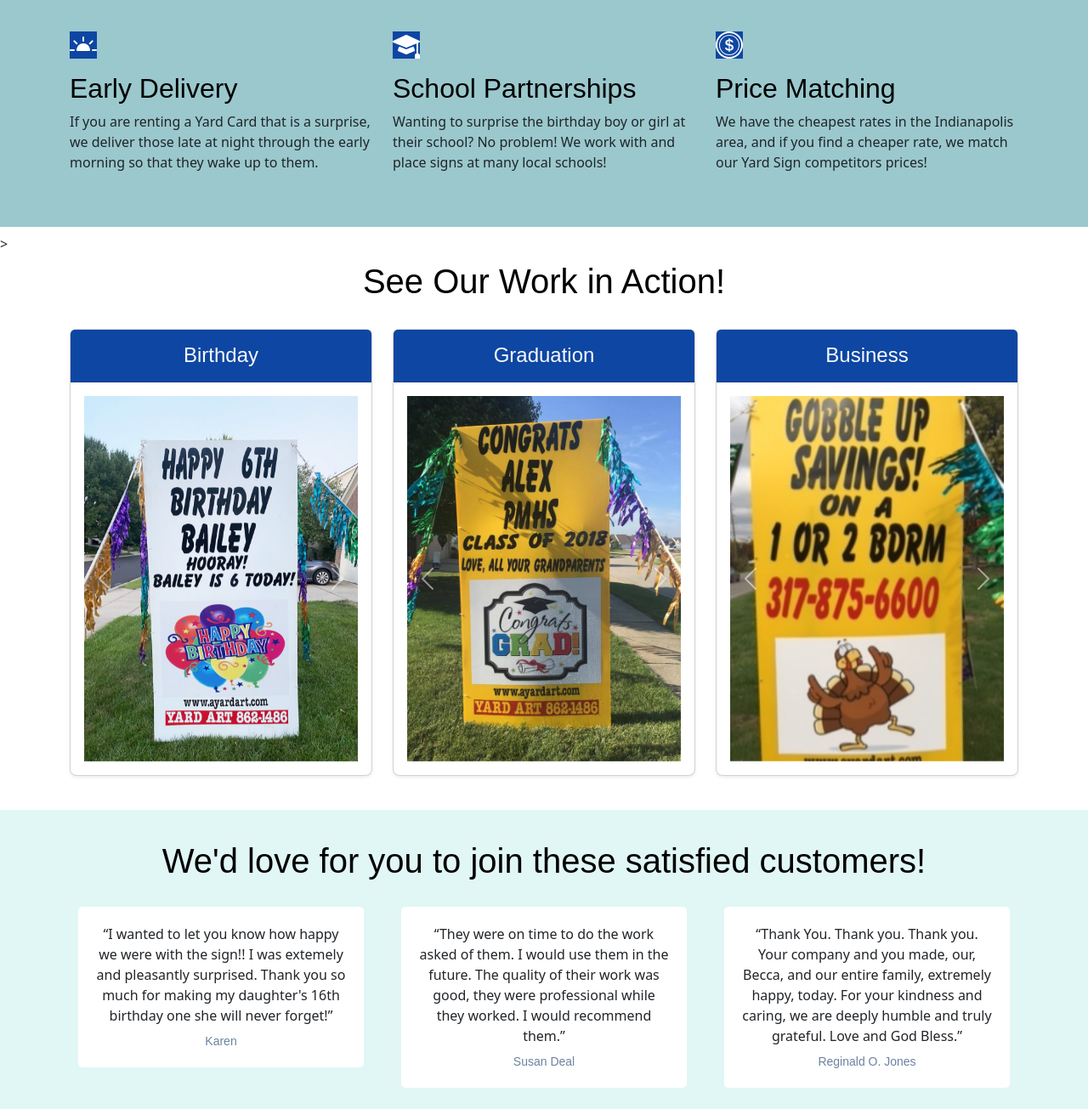
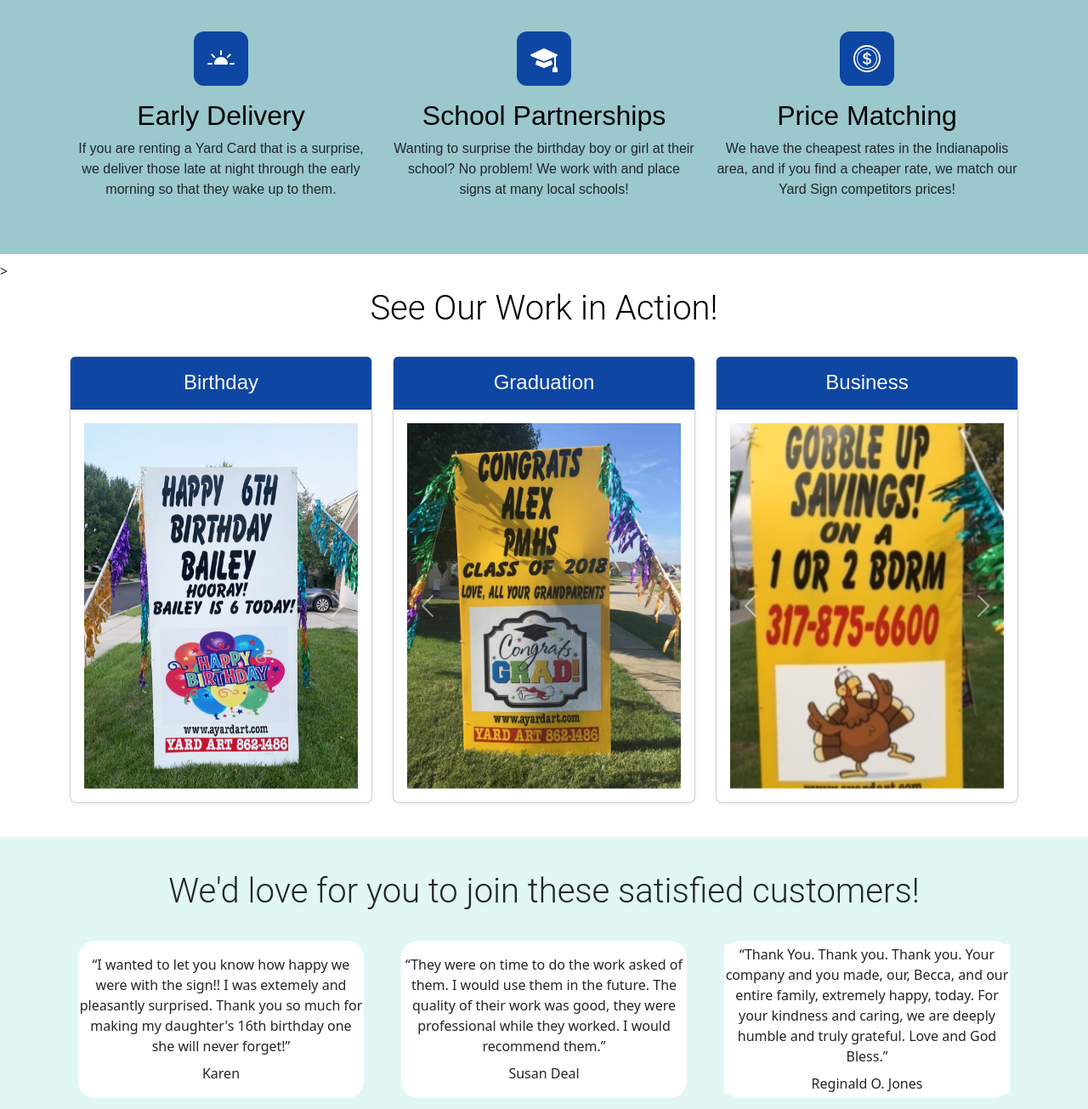
Before and after one commit to bgweaver/yardart, a plain HTML site: page index.html in a window 1280 px wide. Shown: the part 960-2265 px from the top of the page at 85% size. Drawn offline with nearby package versions, Linux system fonts and the light colour scheme.

Commit message:
Update style.css

```diff
--- a/style.css
+++ b/style.css
@@ -1,73 +1,47 @@
 .carousel-container {
-    max-width: 300px; /* Maximum width */
-    height: 400px; /* Fixed height */
-    margin: 0 auto; /* Center the container horizontally */
+    max-width: 300px;
+    height: 400px;
+    margin: 0 auto;
 }
 
 .carousel-item img {
-    max-width: 100%; /* Maximum width */
-    max-height: 100%; /* Maximum height */
-    width: auto; /* Auto width to maintain aspect ratio */
-    height: auto; /* Auto height to maintain aspect ratio */
+    max-width: 100%;
+    max-height: 100%;
+    width: auto;
+    height: auto;
 }
 
-h1,h2,h3, h4 {
-    font-family: "Montserrat", Sans-serif;
+h3,h4,h5,h6,p {
+    font-family: "Montserrat", sans-serif;
 }
 
-h1 {
-    font-size: 150px;
+h1, h2 {
+    font-family: "Roboto", sans-serif;
 }
 
-.home-testimonial {
-        background-color: #E1F7F5;
-        margin: 0;
-        padding: 0;
+.tour-item {
+    margin: 10px;
+    height: 185px;
+    background-color: white;
     position: relative;
+    display: flex;
+    justify-content: center;
+    align-items: center;
+    border-radius: 20px;
 }
 
-
-    .home-testimonial h2 {
-        color: black;
-        position: absolute;
-        top: 20px; /* Adjust as needed */
-        left: 50%;
-        transform: translateX(-50%);
-        width: 100%; /* Ensures it spans the full width */
-        text-align: center; /* Centers the text horizontally */
+.feature {
+    display: flex;
+    flex-direction: column;
+    align-items: center;
+    text-align: center;
 }
 
-    .home-testimonial-bottom {
-        background-color: #E1F7F5;
-        transition: background 0.3s, border 0.3s, border-radius 0.3s, box-shadow 0.3s;
-        margin-top: 20px;
-        margin-bottom: 0px;
-        padding-top: 60px;
-    }
-
-    .testimonial-inner {
-        display: flex;
-        justify-content: center;
-        flex-wrap: wrap;
-        background-color: #E1F7F5;
-    }
-
-    .testimonial-inner .tour-desc {
-        border-radius: 5px;
-        padding: 20px;
-        margin: 10px;
-    }
-
-    .color-grey-3 {
-        font-family: "Montserrat", Sans-serif;
-        font-size: 14px;
-        color: #6c83a2;
-    }
-
-    .link-name {
-        font-family: "Montserrat", Sans-serif;
-        font-size: 14px;
-        color: #6c83a2;
+.feature-icon {
+    width: 4rem;
+    height: 4rem;
+    border-radius: 0.75rem;
+    background-color: pink;
 }
 
 .darkBlue {
@@ -85,3 +59,7 @@ h1 {
 .blue {
     background-color: #0E46A3;
 }
+
+.link-name {
+    font-weight: 500;
+}
```
Lines whose indentation alone changed are shown as unchanged.
